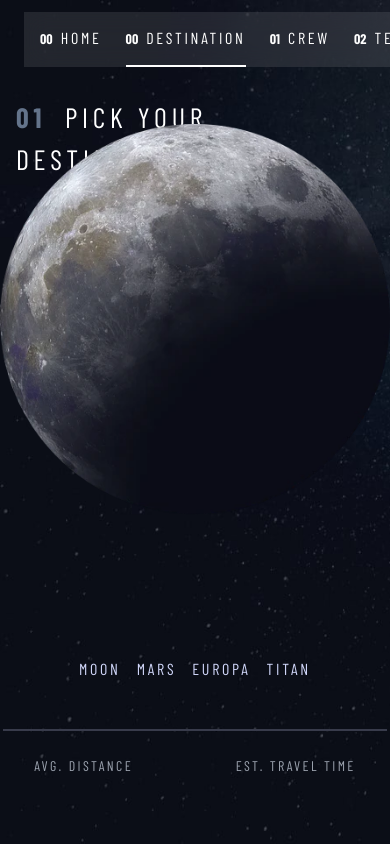
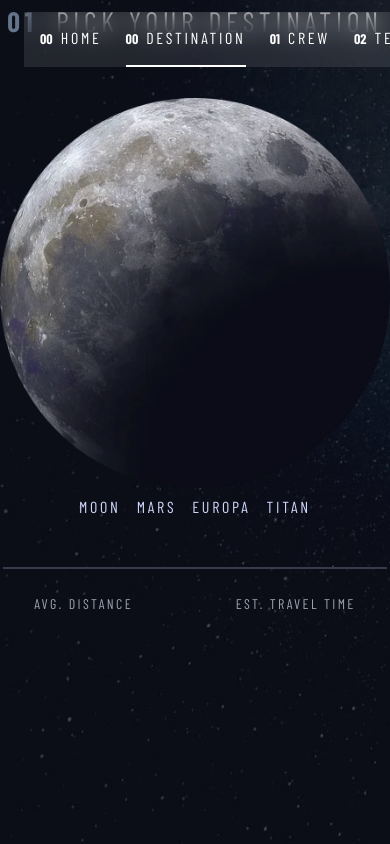
Before and after one commit to jdpena28/space-tourism, a Next.js app: page /destination/1 in a window 390 px wide. Shown: the top 844 px of the page. Built offline with nearby package versions, Linux system fonts and the light colour scheme; a web font is replaced by a local one.

Commit message:
RESPONSIVE: fix height for tablet view

```diff
--- a/pages/destination/[planets].tsx
+++ b/pages/destination/[planets].tsx
@@ -23,8 +23,8 @@ const Planets: NextPage = () => {
   return (
     <Layout
       id="planet"
-      className="containers mx-auto flex h-full items-center justify-around lg:flex-col">
-      <div className="fixed left-4 top-24 hidden lg:block">
+      className="containers mx-auto flex h-screen items-center justify-around xl:h-max lg:flex-col">
+      <div className="hidden lg:block">
         <Subheading num="01" text="PICK YOUR DESTINATION" />
       </div>
       <div className="mt-8 space-y-6 lg:mt-14">
```
